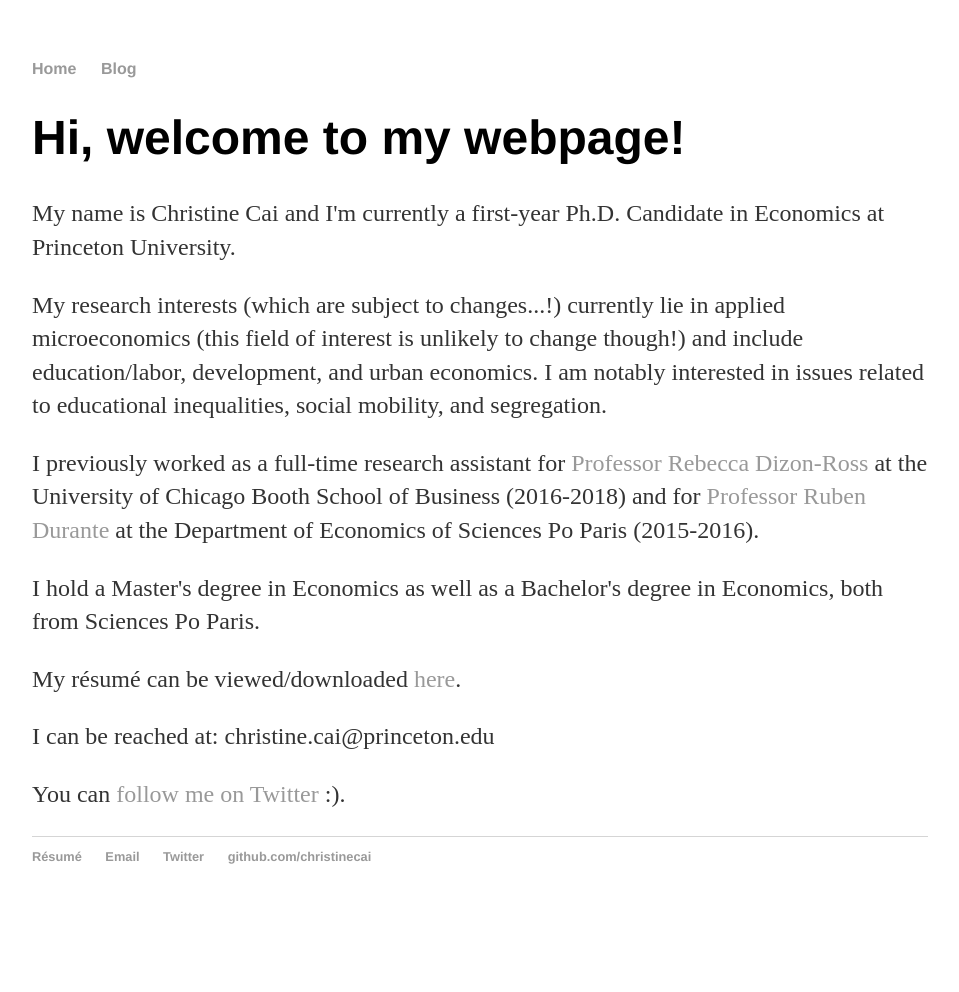
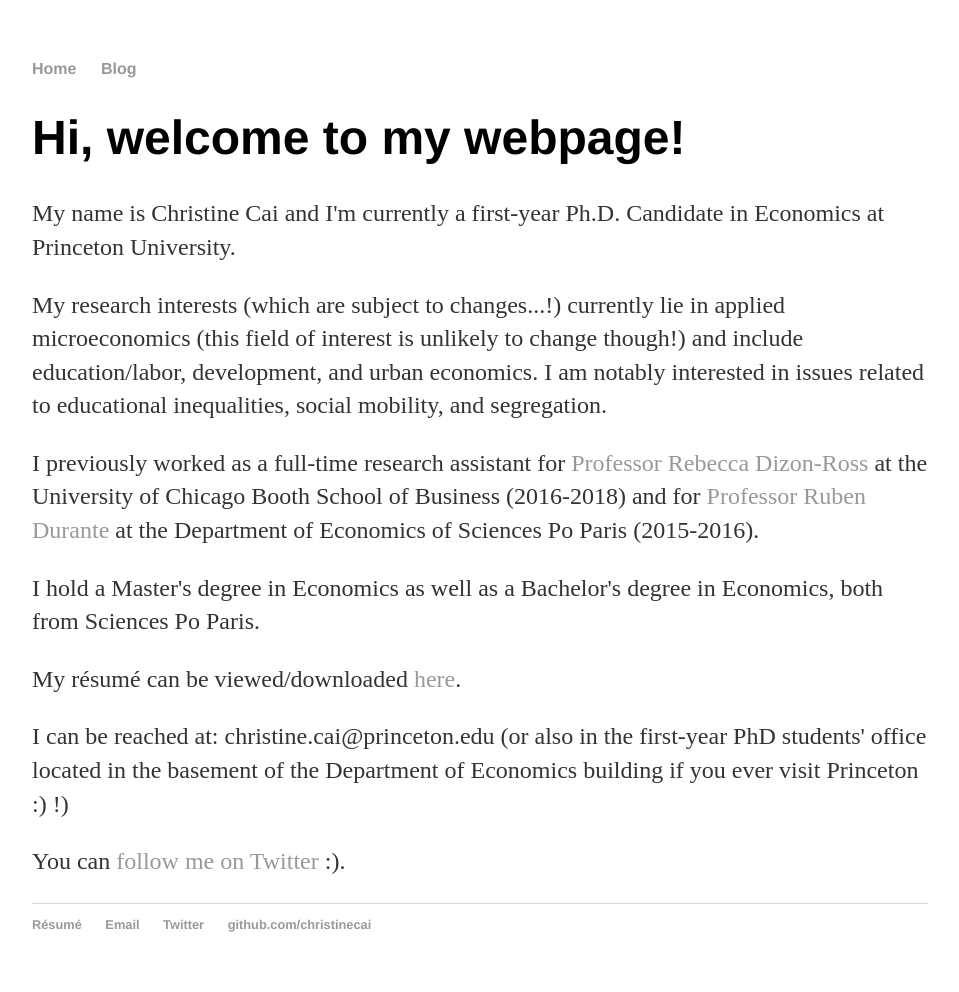
Before and after one commit to christinecai/christinecai.github.io, a Jekyll site: the page built from index.html, in a window 1280 px wide. Shown: the whole page, without its empty margins (160-1119 px from the left). Built offline with Jekyll 4.4.1, drawn with Linux system fonts in a browser that asks for light colours; before the commit the page ends 924 px from its top, so only the background shows below that.

Commit message:
Update index.html

```diff
--- a/index.html
+++ b/index.html
@@ -22,7 +22,7 @@
 
 	<p>My résumé can be viewed/downloaded <a href="https://www.dropbox.com/s/mrxir24ojigm5g4/resume_website.pdf?dl=0">here</a>.</p>
 
-	<p>I can be reached at: christine.cai@princeton.edu </p>
+	<p>I can be reached at: christine.cai@princeton.edu (or also in the first-year PhD students' office located in the basement of the Department of Economics building if you ever visit Princeton :) !) </p>
 
 	<p>You can <a href="https://twitter.com/Christine_Cai27">follow me on Twitter</a> :).</p>
 
```
